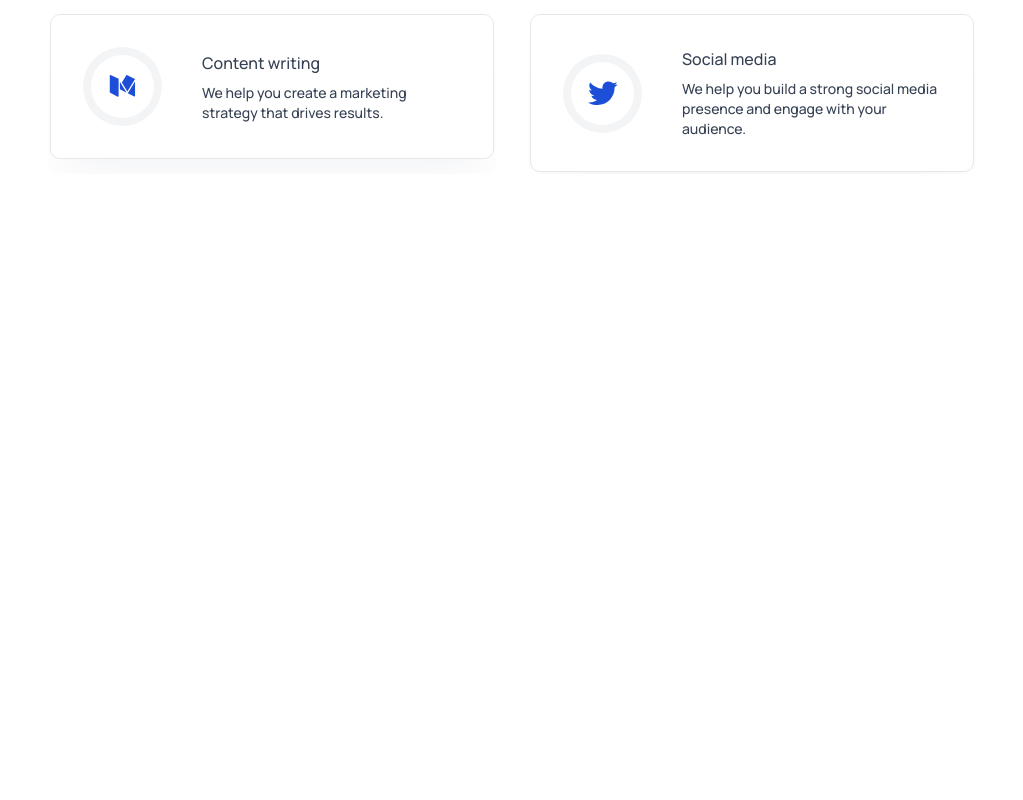
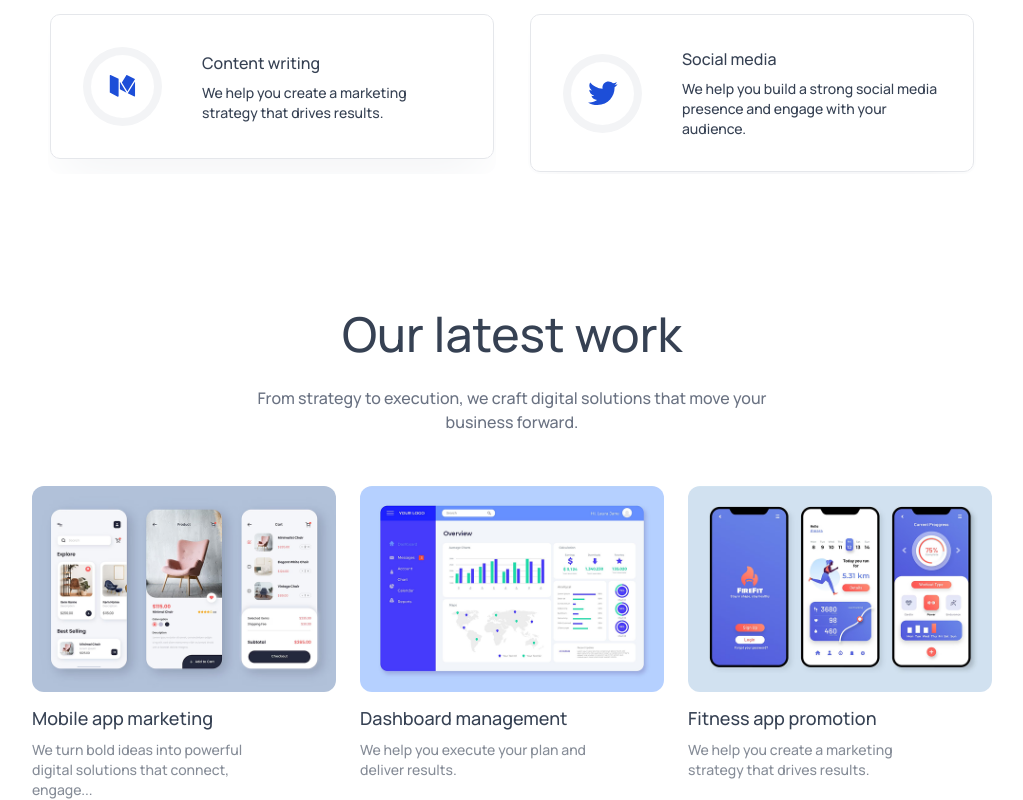
Before and after one commit to Amitkumersarkar/BrainWave, a React (Vite) app: page / in a window 1280 px wide. Shown: the part 1710-2510 px from the top of the page, without its empty margins (128-1151 px from the left). Before the commit the page ends 1900 px from the top, so only its background shows below. Built offline with nearby package versions, Linux system fonts and the light colour scheme.

Commit message:
ourWork page complete

```diff
--- a/src/Pages/OurWork.jsx
+++ b/src/Pages/OurWork.jsx
@@ -1,8 +1,36 @@
+import assets from "../assets/assets";
+import Title from "./Title";
 
 const OurWork = () => {
-
+    const workData = [
+        {
+            title: 'Mobile app marketing',
+            description: 'We turn bold ideas into powerful digital solutions that connect, engage...',
+            image: assets.work_mobile_app
+        },
+        {
+            title: 'Dashboard management',
+            description: 'We help you execute your plan and deliver results.',
+            image: assets.work_dashboard_management
+        },
+        {
+            title: 'Fitness app promotion',
+            description: 'We help you create a marketing strategy that drives results.',
+            image: assets.work_fitness_app
+        },
+    ]
     return (
-        <div>
+        <div id='our-work' className="flex flex-col items-center gap-7 px-4 sm:px-12 lg:px-24 xl:px-40 pt-30 text-gray-700 dark:text-white">
+            <Title title='Our latest work' description='From strategy to execution, we craft digital solutions that move your business forward.'></Title>
+            <div className="grid sm:grid-cols-2 lg:grid-cols-3 gap-6 w-full max-w-5xl">
+                {
+                    workData.map((work, idx) => <div className="hover:scale-100 duration-500 transition-all cursor-pointer" key={idx} >
+                        <img className="w-full rounded-xl" src={work.image} alt="" />
+                        <h3 className="mt-3 mb-2 text-lg font-semibold">{work.title}</h3>
+                        <p className="text-sm opacity-60 w-5/6">{work.description}</p>
+                    </div>
+                    )}
+            </div>
 
         </div>
     );
--- a/src/components/Header/Header.jsx
+++ b/src/components/Header/Header.jsx
@@ -3,6 +3,7 @@
 import Hero from "../Banner/Hero";
 import Services from "../../Pages/Services";
 import TrustedBy from "../../Pages/TrustedBy";
+import OurWork from "../../Pages/OurWork";
 
 const Header = () => {
     const [theme, setTheme] = useState(localStorage.getItem('theme') ? localStorage.getItem('theme') : 'light');
@@ -13,6 +14,7 @@
             <Hero></Hero>
             <TrustedBy></TrustedBy>
             <Services></Services>
+            <OurWork></OurWork>
         </div>
     );
 };
```
